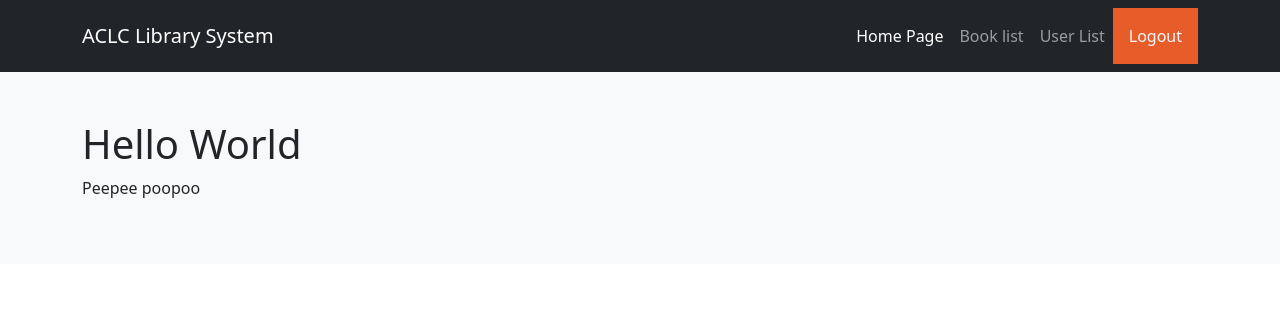
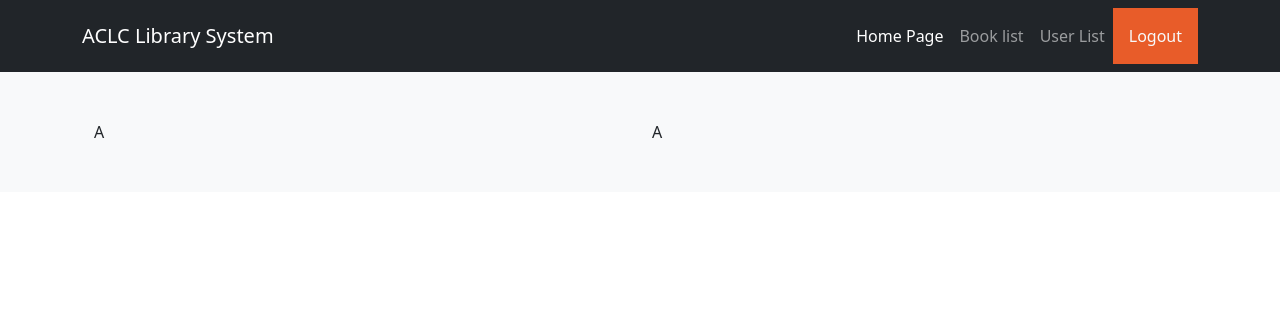
Before and after one commit to bananalden/library_system, a PHP site: page /mainpage.php in a window 1280 px wide. Shown: the top 332 px of the page. Run offline with PHP 8.4, Linux system fonts and the light colour scheme.

Commit message:
readjusting the main page

```diff
--- a/mainpage.php
+++ b/mainpage.php
@@ -33,12 +33,16 @@
     </nav>
     <section class="bg-light text-dark p-5 text-left">
         <div class="container">
-            <div class="d-flex">
-                <div>
-                    <h1>Hello World</h1>
-                    </h1>
-                    <p>Peepee poopoo</p>
+           <div class="container">
+                <div class="row">
+                    <div class="col">
+                        A
+                    </div>
+                    <div class="col">
+                        A
+                    </div>
                 </div>
+           </div>
             </div>
         </div>
     </section>
```
